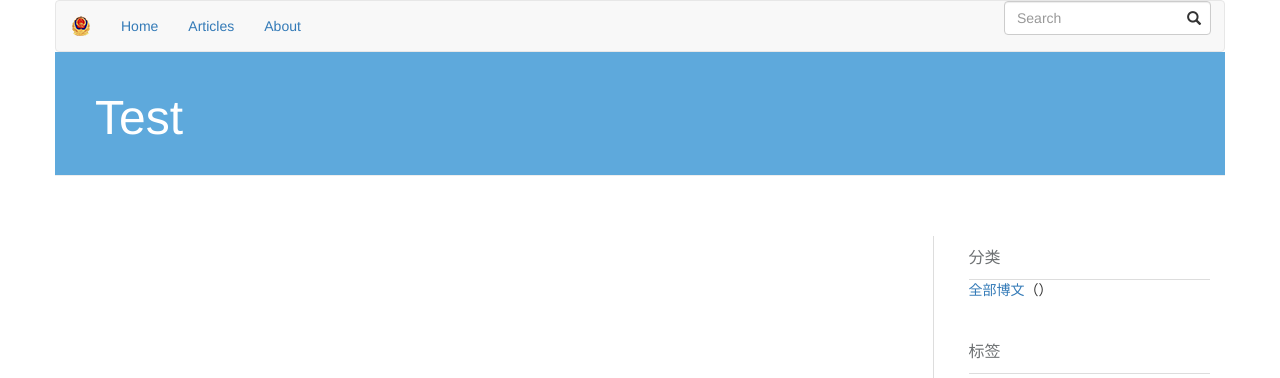
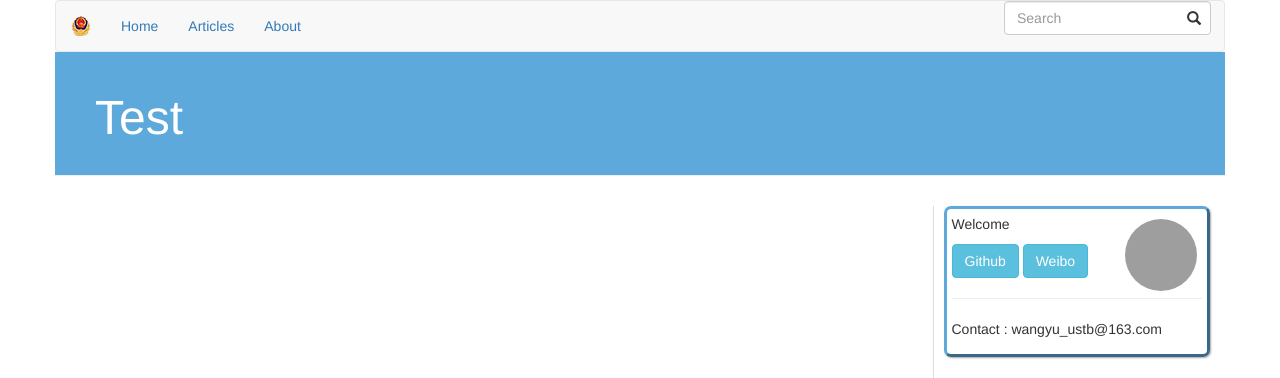
Before and after one commit to fishwang89/mBlogPrj, a Django app: template templates/about.html in a window 1280 px wide. Shown: the top 378 px of the page. Run offline with Django 3.2, Linux system fonts and the light colour scheme; the template is opened without the code that fills it, so the values that code supplies are empty; parts of the project's set-up code (start-up, migrations or seed data) failed here and were passed over; some libraries are stand-ins or nearby versions; grey boxes are pictures that could not be loaded.

Commit message:
添加了右上角个人头像的信息框 部分修改了页面上CSS样式

```diff
--- a/static/blog_self.css
+++ b/static/blog_self.css
@@ -60,12 +60,12 @@
 /* sidebar侧边栏*/
 #sidebar {
   border-left: 1px solid #ddd;
-  padding-left: 35px;
-  margin-top: 40px;
+  padding-left: 10px;
+  margin-top: 10px;
   padding-bottom: 20px;
   word-wrap: break-word; }
   #sidebar .widget {
-    margin-bottom: 30px; }
+    margin-bottom: 10px; }
     #sidebar .widget .widget-title {
       color: #6E7173;
       line-height: 2.7;
@@ -111,7 +111,7 @@
         -moz-box-shadow: none;
         box-shadow: none; }
 
-/* 分类/标签*/
+/* PURE的分类/标签*/
 /* <a class="article-category-tag post-category-design" href="#">design</a>*/
 .article-category-tag {
     margin: 0 0.1em;
@@ -133,13 +133,26 @@
     background: #df2d4f;
 }
 
-/* 头像*/
+/* 侧边栏头像*/
 /* <img class="post-avatar" alt="Eric Ferraiuolo's avatar" height="48" width="48" src="{% static "image/test.jpg" %}">*/
 .image-head {
     border-radius: 50px;
     float: right;
-    margin-left: 1em;
+    /*margin-left: 1em;*/
+    margin-top:5px;
+    margin-right:5px;
 }
+
+/* 侧边栏信息框 */
+.newsItem{
+    border-radius:7px 7px 7px 7px;
+    box-shadow:1px 1px 2px #a7a8ad;
+    margin:0px 0px 20px;
+    border-style:outset;
+    border-color:#5EA9DC;
+    padding:5px}
+.newsItem .catListTitle{
+    display:none}
 
 /* 文章*/
 .post {
--- a/templates/base/theme_base.html
+++ b/templates/base/theme_base.html
@@ -84,6 +84,15 @@
             </div>
 
             <div id="sidebar" class="col-lg-3 col-xs-12">
+                <div class="newsItem">
+                    <img class="image-head" alt="test" height="72" width="72" src="{% static "image/image_head.jpg" %}">
+                    <p>Welcome</p>
+                    <a href="http://www.github.com" class="btn btn-info">Github</a>
+                    <a href="http://www.weibo.com" class="btn btn-info">Weibo</a>
+                    <hr>
+                    <p>Contact : wangyu_ustb@163.com</p>
+                </div>
+
                 <div class="widget">
                     <div class="widget-title"><i class="fa myfa fa-folder-o"></i>分类</div>
 
@@ -95,6 +104,7 @@
                     <a class="category-list-link" href="http://www.pycoding.com/categories/%E7%AE%97%E6%B3%95%E4%B9%8B%E7%BE%8E/">算法之美</a></li></ul-->
 
                     <p><a href={% url "article_list" 1 %}>全部博文</a>（{{ article_amount }}）</p>
+                    <div class="sidebar">
                         <ul id="blogClassfication">
                             {% for category_type in categories %}
                                 {% for count_key,count_value in category_count.items %}
@@ -104,6 +114,7 @@
                                 {% endfor %}
                         {% endfor %}
                         </ul>
+                    </div>
                 </div>
 
                 <div class="widget">
@@ -128,14 +139,8 @@
                     <hr>
                     <div class="col-sm-4 col-xs-12 text-left">
                         <li><a href="https://botlist.co/bots/filter?category=23">Build A Bot</a></li>
-                        <li><a href="https://botlist.co/bots/filter?category=23">Build A Bot</a></li>
-                        <li><a href="https://botlist.co/bots/filter?category=23">Build A Bot</a></li>
-                        <li><a href="https://botlist.co/bots/filter?category=23">Build A Bot</a></li>
                     </div>
                     <div class="col-sm-4 col-xs-12 text-center">
-                        <li><a href="https://botlist.co/bots/filter?category=23">Build A Bot</a></li>
-                        <li><a href="https://botlist.co/bots/filter?category=23">Build A Bot</a></li>
-                        <li><a href="https://botlist.co/bots/filter?category=23">Build A Bot</a></li>
                         <li><a href="https://botlist.co/bots/filter?category=23">Build A Bot</a></li>
                     </div>
                     <div class="col-sm-4 col-xs-12 text-right">
@@ -146,12 +151,12 @@
         </div>
 
         <div class="container">
+            <hr>
             <div class="row">
                 <p></p>
                 <div class="col-sm-6">
-                    © BotList 2016, A Marketing Stack Ltd Company
+                    Copyright © 2016 <a target="_blank" href="">@wangyu</a>
                 </div>
-                <div class="col-sm-6 text-right">Built by: <a target="_blank" href="https://twitter.com/bentossell">@bentossell</a>, <a target="_blank" href="https://twitter.com/sethlouey">@sethlouey</a>, <a target="_blank" href="https://twitter.com/mubashariqbal">@mubashariqbal</a></div>
             </div>
         </div>
     </footer>
```
Also changed, not shown: static/blog_self.js (added, +7 -0 lines), static/image/test.jpg (deleted). Lines whose indentation alone changed are shown as unchanged.
